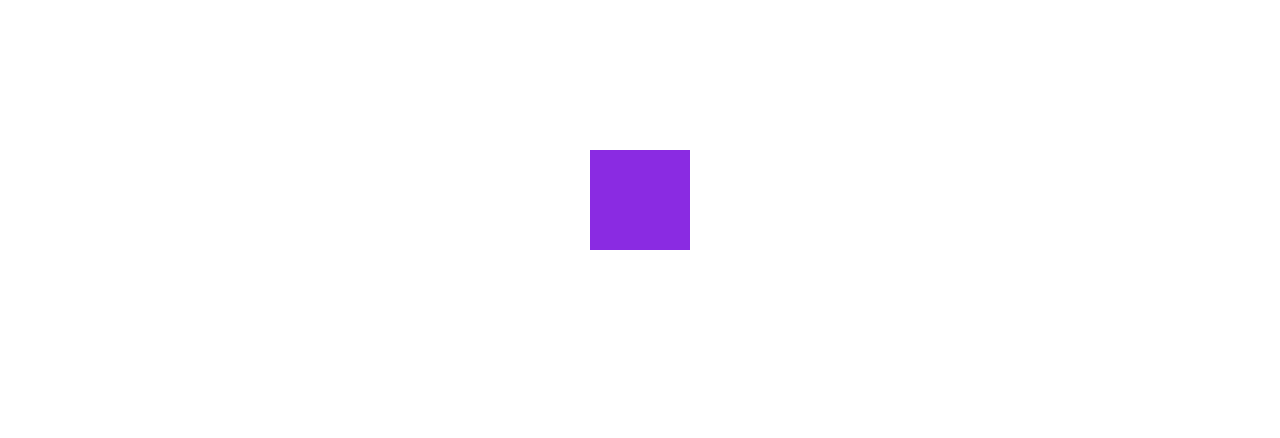
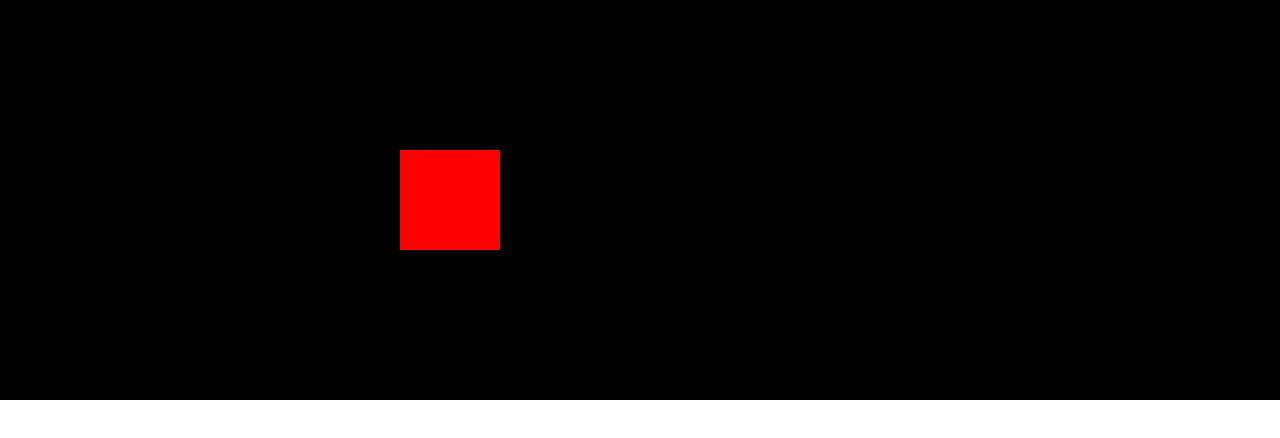
Before and after one commit to pikDjokr/ExtraCSS, a plain HTML site: page index.html in a window 1280 px wide. Drawn offline with Linux system fonts and the light colour scheme.

Commit message:
added transitions

```diff
--- a/styles.css
+++ b/styles.css
@@ -6,11 +6,22 @@
 div.container{
     display: flex;
     align-items: center;
-    justify-content: center;
+    justify-content: flex-start;
     height: 50vh;
+    background-color: black;
 }
 div.container div.ball{
     width: 100px;
     height: 100px;
     background-color: blueviolet;
+    transition-duration: 5s;
+    transition-timing-function: cubic-bezier(0.075, 0.82, 0.165, 1);
 }
+div.container:hover div.ball{
+    /*transform: rotateZ(120deg);*/
+    /*transform: scale(2);*/
+    transform: translateX(400px);
+    cursor: pointer;
+    /*border-radius: 50%;*/
+    background-color: red ;
+}
```
